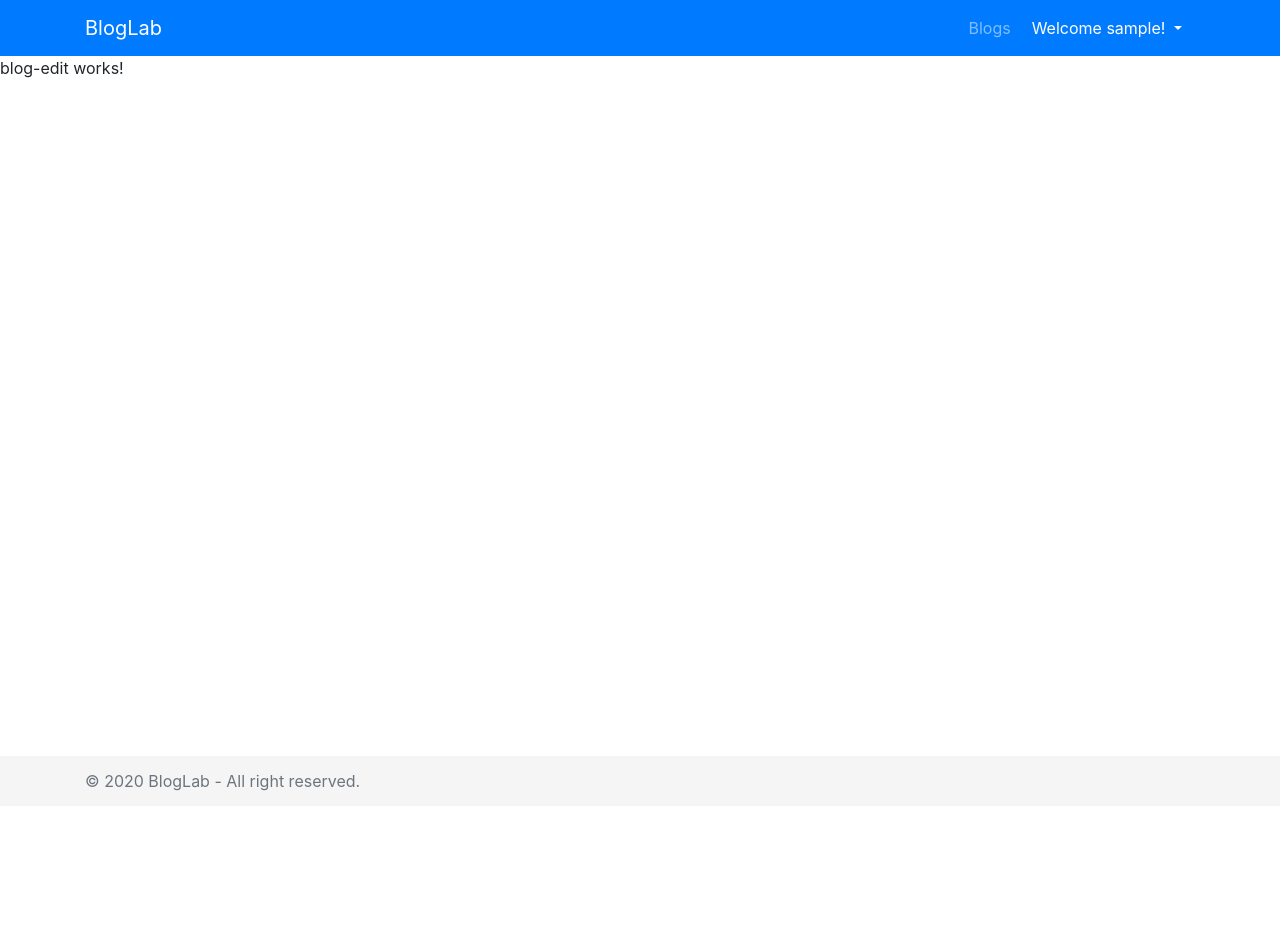
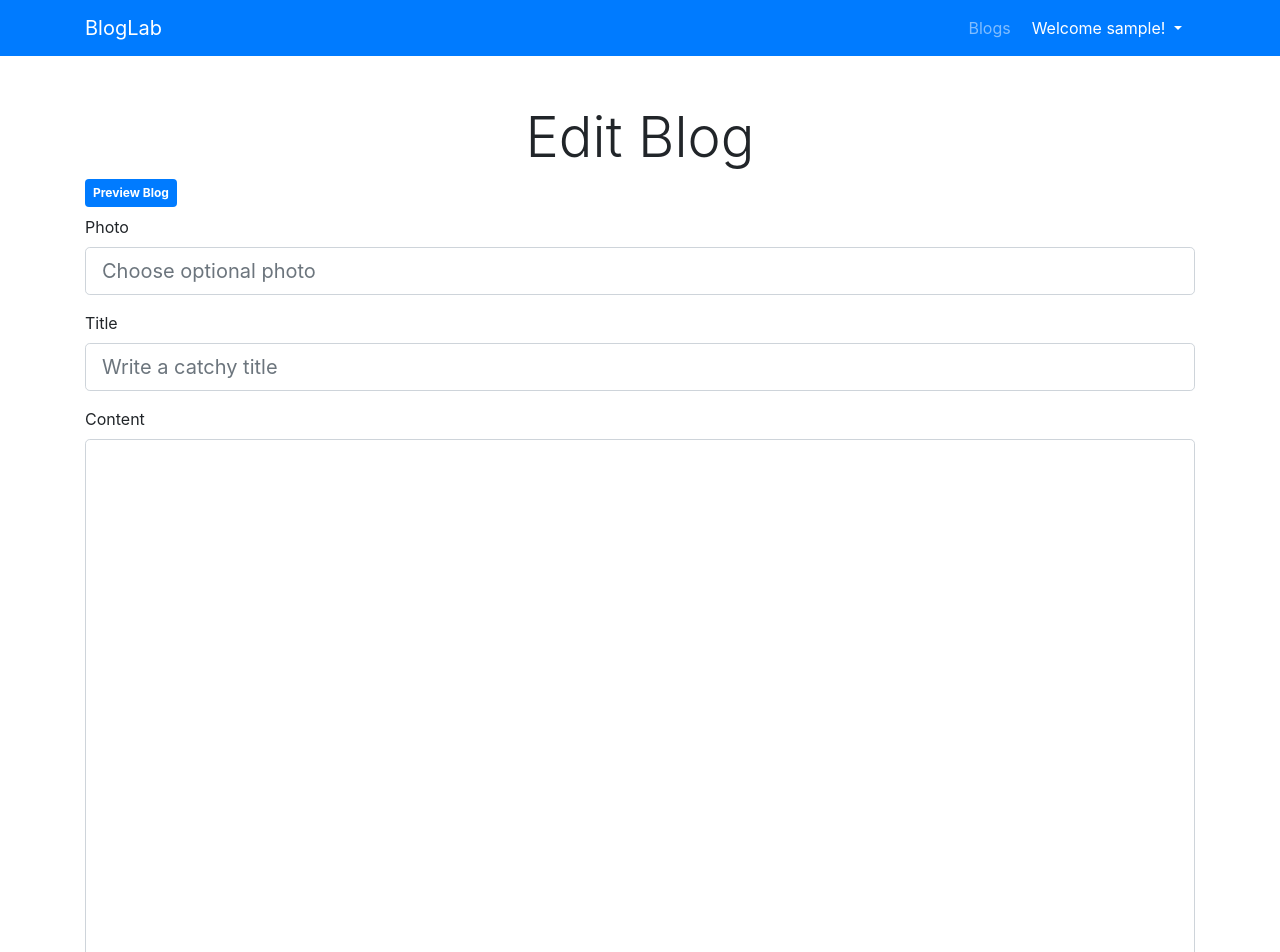
Before and after one commit to l-diazs/BlogLab, an Angular app in the folder BlogLab-UI/: page /dashboard/1 in a window 1280 px wide. Shown: the top 952 px of the page. Before the commit the page ends 806 px from the top, so only its background shows below. Built offline with nearby package versions, Linux system fonts and the light colour scheme; no server answers; sample sign-in values are in the browser's storage.

Commit message:
login, dashboards and other fixes

```diff
--- a/BlogLab-UI/src/app/app.module.ts
+++ b/BlogLab-UI/src/app/app.module.ts
@@ -1,11 +1,14 @@
+import { BrowserModule } from '@angular/platform-browser';
 import { NgModule } from '@angular/core';
-import { BrowserModule } from '@angular/platform-browser';
 import { HttpClient, HttpClientModule, HTTP_INTERCEPTORS } from '@angular/common/http';
 import { FormsModule, ReactiveFormsModule } from '@angular/forms';
 import { BsDropdownModule } from 'ngx-bootstrap/dropdown';
 import { CollapseModule } from 'ngx-bootstrap/collapse';
+import { TypeaheadModule } from 'ngx-bootstrap/typeahead';
+import { CarouselModule } from 'ngx-bootstrap/carousel';
+import { PaginationModule } from 'ngx-bootstrap/pagination';
 
-import { ToastrComponentlessModule, ToastrModule } from 'ngx-toastr';
+import { ToastrModule } from 'ngx-toastr';
 import { AppRoutingModule } from './app-routing.module';
 import { AppComponent } from './app.component';
 import { BrowserAnimationsModule } from '@angular/platform-browser/animations';
@@ -59,12 +62,15 @@
       positionClass: 'toast-bottom-right'
     }),
     BsDropdownModule.forRoot(),
-    CollapseModule.forRoot()
+    CollapseModule.forRoot(),
+    TypeaheadModule.forRoot(),
+    CarouselModule.forRoot(),
+    PaginationModule.forRoot()
   ],
   providers: [
     HttpClient,
-    { provide: HTTP_INTERCEPTORS, useClass: JwtInterceptor, multi:true},
-    { provide: HTTP_INTERCEPTORS, useClass: ErrorInterceptor, multi:true}
+    { provide: HTTP_INTERCEPTORS, useClass: JwtInterceptor, multi: true },
+    { provide: HTTP_INTERCEPTORS, useClass: ErrorInterceptor, multi: true }
   ],
   bootstrap: [AppComponent]
 })
--- a/BlogLab-UI/src/app/components/blog-components/blog-edit/blog-edit.component.html
+++ b/BlogLab-UI/src/app/components/blog-components/blog-edit/blog-edit.component.html
@@ -1 +1,85 @@
-<p>blog-edit works!</p>
+<div class="container">
+
+    <div class="d-flex justify-content-center">
+        <h1 class="display-4 mt-5">{{ isNew() ? 'Create' : 'Edit' }} Blog</h1>
+    </div>
+
+    <a *ngIf="!isNew()" routerLink="/blogs/{{blogForm.get('blogId').value}}"
+        class="badge badge-primary mb-2 p-2">
+        Preview Blog
+    </a>
+
+    <form [formGroup]="blogForm" (ngSubmit)="onSubmit()">
+
+        <div class="form-group">
+            <label for="photo">Photo</label>
+
+            <input
+                formControlName="photoDescription"
+                [typeahead]="userPhotos"
+                typeaheadOptionField="description"
+                [typeaheadScrollable]="true"
+                [typeaheadOptionsInScrollableView]="5"
+                (typeaheadOnSelect)="onSelect($event)"
+                placeholder="Choose optional photo"
+                class="form-control form-control-lg"
+                id="photo">
+        </div>
+
+        <div class="form-group">
+
+            <label for="title">Title</label>
+
+            <input
+                type="text"
+                [ngClass]="{'is-invalid' : hasErrors('title') && isTouched('title'),
+                            'is-valid' : !hasErrors('title') && isTouched('title')}"
+                class="form-control form-control-lg"
+                formControlName="title"
+                placeholder="Write a catchy title"
+                id="title">
+
+            <div *ngIf="hasError('title', 'required')" class="invalid-feedback">
+                Title is required
+            </div>
+
+            <div *ngIf="hasError('title', 'minlength') || hasError('title', 'maxlength')"
+                class="invalid-feedback">
+                Must be between 10-50 characters
+            </div>
+        </div>
+
+        <div class="form-group">
+
+            <label for="content">Content</label>
+
+            <textarea
+                [ngClass]="{'is-invalid' : hasErrors('content') && isTouched('content'),
+                            'is-valid' : !hasErrors('content') && isTouched('content')}"
+                class="form-control form-control-lg"
+                formControlName="content"
+                id="content"
+                rows="20"></textarea>
+
+            <div *ngIf="hasError('content', 'required')" class="invalid-feedback">
+                Content is required
+            </div>
+
+            <div *ngIf="hasError('content', 'minlength') || hasError('content', 'maxlength')"
+                class="invalid-feedback">
+                Must be between 300-5000 characters
+            </div>
+        </div>
+
+        <button class="btn bg-primary text-light mr-2" [disabled]="!blogForm.valid && !!blogForm.pristine">
+            Save
+        </button>
+
+        <button class="btn btn-danger text-light" *ngIf="!!getPhoto(blogForm.get('photoId').value)"
+            (click)="detachPhoto()">
+            Detach Photo
+        </button>
+
+    </form>
+
+</div>
--- a/BlogLab-UI/src/app/components/blog-components/blog-edit/blog-edit.component.ts
+++ b/BlogLab-UI/src/app/components/blog-components/blog-edit/blog-edit.component.ts
@@ -1,4 +1,13 @@
 import { Component, OnInit } from '@angular/core';
+import { FormBuilder, FormGroup, Validators } from '@angular/forms';
+import { ActivatedRoute } from '@angular/router';
+import { TypeaheadMatch } from 'ngx-bootstrap/typeahead';
+import { ToastrService } from 'ngx-toastr';
+import { BlogCreate } from 'src/app/models/blog/blog-create.model';
+import { Blog } from 'src/app/models/blog/blog.model';
+import { Photo } from 'src/app/models/photo/photo.model';
+import { BlogService } from 'src/app/services/blog.service';
+import { PhotoService } from 'src/app/services/photo.service';
 
 @Component({
   selector: 'app-blog-edit',
@@ -7,9 +16,115 @@
 })
 export class BlogEditComponent implements OnInit {
 
-  constructor() { }
+  blogForm: FormGroup;
+  confirmImageDelete: boolean = false;
+  userPhotos: Photo[] = [];
+
+  constructor(
+    private route: ActivatedRoute,
+    private formBuilder: FormBuilder,
+    private blogService: BlogService,
+    private photoService: PhotoService,
+    private toastr: ToastrService,
+  ) { }
 
   ngOnInit(): void {
+
+    const blogId = parseInt(this.route.snapshot.paramMap.get('id'));
+
+    this.blogForm = this.formBuilder.group({
+      blogId: [blogId],
+      title: ['', [
+        Validators.required,
+        Validators.minLength(10),
+        Validators.maxLength(50)
+      ]],
+      content : ['', [
+        Validators.required,
+        Validators.minLength(300),
+        Validators.maxLength(5000),
+      ]],
+      photoDescription: [null],
+      photoId: [null]
+    });
+
+    this.photoService.getByApplicationUserId().subscribe(userPhotos => {
+      this.userPhotos = userPhotos;
+    });
+
+    if (!!blogId && blogId !== -1) {
+      this.blogService.get(blogId).subscribe(blog => {
+        this.updateForm(blog);
+      });
+    }
   }
 
+  getPhoto(photoId: number) {
+    for (let i=0; i<this.userPhotos.length; i++) {
+      if (this.userPhotos[i].photoId === photoId) {
+        return this.userPhotos[i];
+      }
+    }
+
+    return null;
+  }
+
+  isTouched(field: string) {
+    return this.blogForm.get(field).touched;
+  }
+
+  hasErrors(field: string) {
+    return this.blogForm.get(field).errors;
+  }
+
+  hasError(field: string, error: string) {
+    return !!this.blogForm.get(field).hasError(error);
+  }
+
+  isNew() {
+    return parseInt(this.blogForm.get('blogId').value) === -1;
+  }
+
+  detachPhoto() {
+    this.blogForm.patchValue({
+      photoId: null,
+      photoDescription: null
+    });
+  }
+
+  updateForm(blog: Blog) {
+    let photoDescription = this.getPhoto(blog.photoId)?.description;
+
+    this.blogForm.patchValue({
+      blogId: blog.blogId,
+      title: blog.title,
+      content: blog.content,
+      photoId: blog.photoId,
+      photoDescription: photoDescription
+    });
+  }
+
+  onSelect(event: TypeaheadMatch): void {
+    let chosenPhoto: Photo = event.item;
+
+    this.blogForm.patchValue({
+      photoId: chosenPhoto.photoId,
+      photoDescription: chosenPhoto.description
+    });
+  }
+
+  onSubmit() {
+
+    let blogCreate: BlogCreate = new BlogCreate(
+      this.blogForm.get("blogId").value,
+      this.blogForm.get("title").value,
+      this.blogForm.get("content").value,
+      this.blogForm.get("photoId").value
+    );
+
+    this.blogService.create(blogCreate).subscribe(createdBlog => {
+      this.updateForm(createdBlog);
+      this.toastr.info("Blog saved.");
+    })
+  }
 }
--- a/BlogLab-UI/src/app/components/dashboard/dashboard.component.html
+++ b/BlogLab-UI/src/app/components/dashboard/dashboard.component.html
@@ -1 +1,71 @@
-<p>dashboard works!</p>
+<div class="container">
+
+    <div class="d-flex justify-content-center">
+        <h1 class="display-4 mt-5">Dashboard</h1>
+    </div>
+
+    <ng-template #noblogs>
+
+        <div class="d-flex justify-content-center">
+            <h3 class="text-dark mt-3">You don't have any blogs yet...</h3>
+        </div>
+
+        <button class="btn btn-lg btn-outline-primary mt-4 mb-4" (click)="createBlog()">
+            New Blog
+        </button>
+
+    </ng-template>
+
+    <ng-template [ngIf]="userBlogs.length > 0" [ngIfElse]="noblogs">
+
+        <button class="btn btn-lg btn-outline-primary mt-4 mb-4" (click)="createBlog()">
+            New Blog
+        </button>
+
+        <table class="table table-hover table-striped">
+            <thead>
+                <tr>
+                    <th>Title</th>
+                    <th>Snippet</th>
+                    <th>Action</th>
+                </tr>
+            </thead>
+            <tbody>
+                <tr *ngFor="let userBlog of userBlogs">
+                    <td>
+                        {{ userBlog.title | summary:30 }}
+                    </td>
+                    <td>
+                        {{ userBlog.content | summary:90 }}
+                    </td>
+                    <td>
+                        <button class="btn btn-info d-inline mr-1" (click)="editBlog(userBlog.blogId)">
+                            Edit
+                        </button>
+
+                        <button
+                            *ngIf="!userBlog.deleteConfirm"
+                            class="btn btn-danger d-inline" (click)="confirmDelete(userBlog)">
+                            Delete
+                        </button>
+
+                        <div *ngIf="!!userBlog.deleteConfirm">
+                            Sure?
+
+                            <button class="btn btn-link p-1" (click)="deleteConfirmed(userBlog, userBlogs)">
+                                Yes
+                            </button>
+
+                            <button class="btn btn-link p-1" (click)="cancelDeleteConfirm(userBlog)">
+                                No
+                            </button>
+
+                        </div>
+                    </td>
+                </tr>
+            </tbody>
+        </table>
+
+    </ng-template>
+
+</div>
--- a/BlogLab-UI/src/app/interceptors/error.interceptor.ts
+++ b/BlogLab-UI/src/app/interceptors/error.interceptor.ts
@@ -5,7 +5,7 @@
   HttpEvent,
   HttpInterceptor
 } from '@angular/common/http';
-import { Observable,throwError } from 'rxjs';
+import { Observable, throwError } from 'rxjs';
 import { ToastrService } from 'ngx-toastr';
 import { AccountService } from '../services/account.service';
 import { catchError } from 'rxjs/operators';
@@ -93,5 +93,4 @@
     this.toastr.error('Something unexpected happened.');
     console.log(error);
   }
-
 }
--- a/BlogLab-UI/tsconfig.json
+++ b/BlogLab-UI/tsconfig.json
@@ -5,7 +5,6 @@
     "baseUrl": "./",
     "outDir": "./dist/out-tsc",
     "forceConsistentCasingInFileNames": true,
-    "strict": true,
     "noImplicitReturns": true,
     "noFallthroughCasesInSwitch": true,
     "strictNullChecks": false,
```
Also changed, not shown: BlogLab-UI/src/app/components/dashboard/dashboard.component.ts (+54 -1 lines), BlogLab-UI/src/app/services/account.service.ts (+8 -5 lines).
